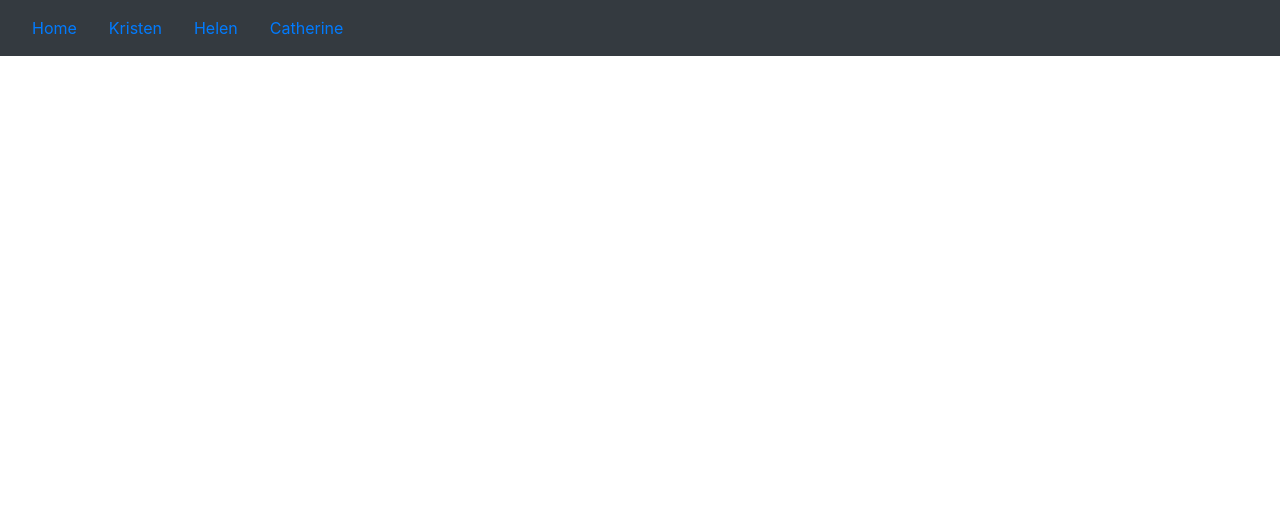
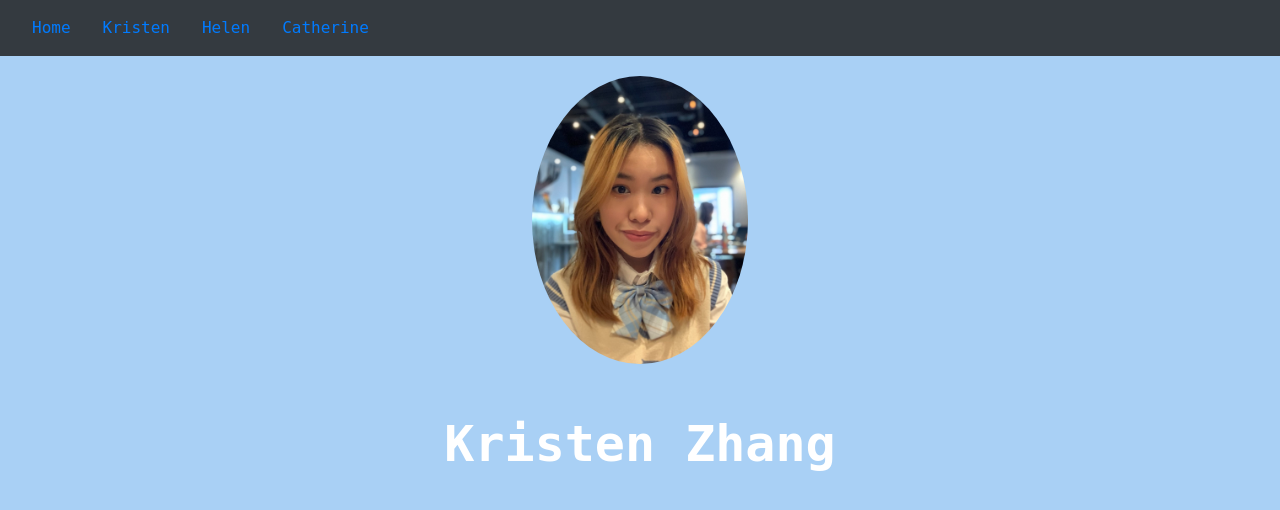
Before and after one commit to IntentusKristen/flask-blog, a Flask app: page /kristen in a window 1280 px wide. Shown: the top 510 px of the page. Run offline with Flask 2, Linux system fonts and the light colour scheme; some libraries are stand-ins or nearby versions.

Commit message:
added image

```diff
--- /dev/null
+++ b/app/static/styles/kristen.css
@@ -0,0 +1,98 @@
+p, h1, h2, h3, h4, h5, h6, button {
+    font-family: "Lucidia Console", monospace;
+}
+
+body {
+    background-color: #A9D0F5;
+    background-size: cover;
+    width: auto;
+    overflow-x: hidden;
+    font-family: "Lucidia Console", monospace;
+    margin: 0px;
+}
+
+.nav-bar {
+    width: 100%;
+    display: inline-block;
+    background-color: #A9D0F5;
+    font-family: "Lucidia Console", monospace;
+    font-weight: 700 !important;
+    padding-top: 10px;
+}
+
+.nav-content .logo-touch-target {
+    display: inline-flex;
+    height: 60%;
+    width: 350px;
+}
+
+.nav-content .nav-logo {
+    height: 60px;
+    margin: auto;
+}
+
+.nav-logo {
+    display: flex;
+    align-items: center;
+    justify-content: center;
+}
+
+.nav-logo img {
+    width: 200px;
+}
+
+.nav-content nav {
+    display: block;
+    width: 100%;
+    text-align: right;
+    padding-top: 0px;
+    padding-right: 0px;
+}
+
+.profile {
+    background-color: #A9D0F5 !important;
+    text-align: center;
+    height: 320px;
+    margin-bottom: 50px;
+}
+
+.profile h1 {
+        font-size: 50px;
+        font-weight: 700;
+        color: white;
+}
+
+.profile img {
+        border-radius: 50%;
+        max-width: 20%;
+        max-height: auto;
+        margin-left: auto;
+        margin-right: auto;
+        display: block;
+        padding: 20px;
+        object-fit: cover;
+}
+
+.profile .profile-picture {
+    margin-bottom: 30px;
+    height: auto;
+}
+
+.banner {
+    padding: 20px 0px 50px 0px;
+    height: 150px;
+    background-color: #A9D0F5;
+}
+
+.banner .logo {
+    max-width:180px;
+    max-height:60px;
+    width: auto;
+    height: auto;
+}
+
+.banner .title {
+    color: white;
+    font-size: 50px;
+    font-weight: 700;
+}
--- a/app/templates/kristen_page.html
+++ b/app/templates/kristen_page.html
@@ -15,6 +15,8 @@
             href="https://stackpath.bootstrapcdn.com/font-awesome/4.7.0/css/font-awesome.min.css"
             crossorigin="anonymous"
         />
+
+        <link lang='sass' rel="stylesheet" href="./static/styles/kristen.css">
 
         <title>{% block title %}Kristen{% endblock %}</title>
     </head>
@@ -43,5 +45,13 @@
             type="text/javascript"
             src="{{ url_for('static', filename= 'index.js')}}"
         ></script>
+
+        <!-- adding my picture to my page-->
+        <div class="profile">
+            <div id="profile-picture" class="profile-picture">
+                <img src="./static/img/Kristen_Zhang.jpg"/>
+            </div>
+            <h1>{{ title }}</h1>
+        </div>
     </body>
 </html>
```
Also changed, not shown: app/static/img/Kristen_Zhang.jpg (renamed from app/static/img/Kristen Zhang.jpg).
